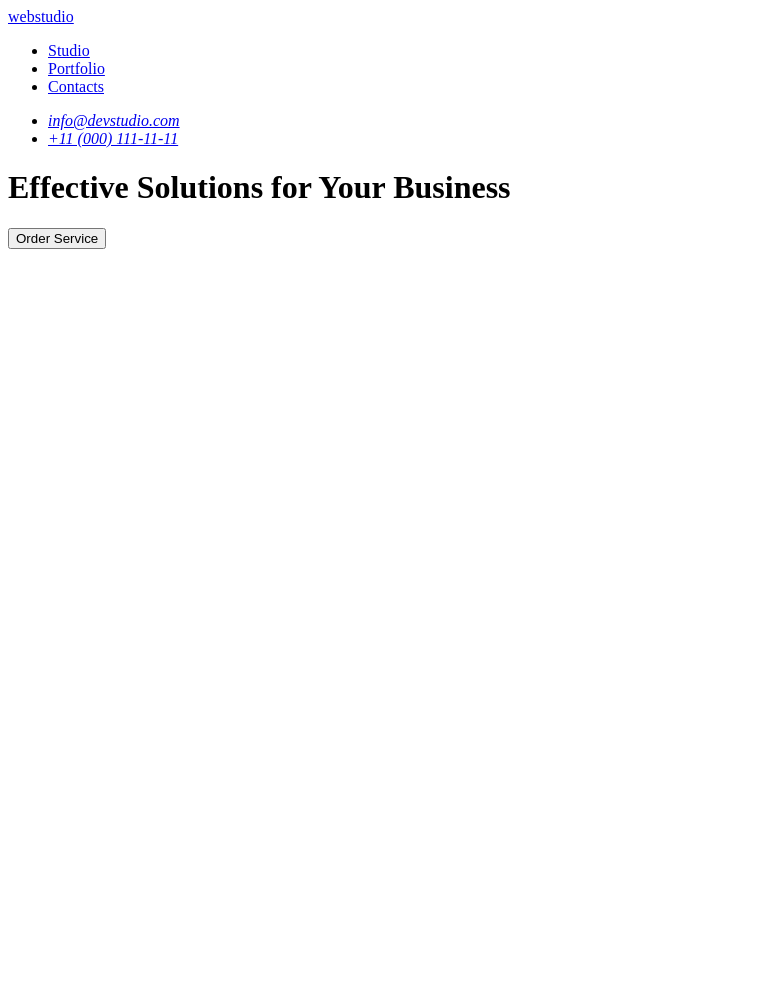
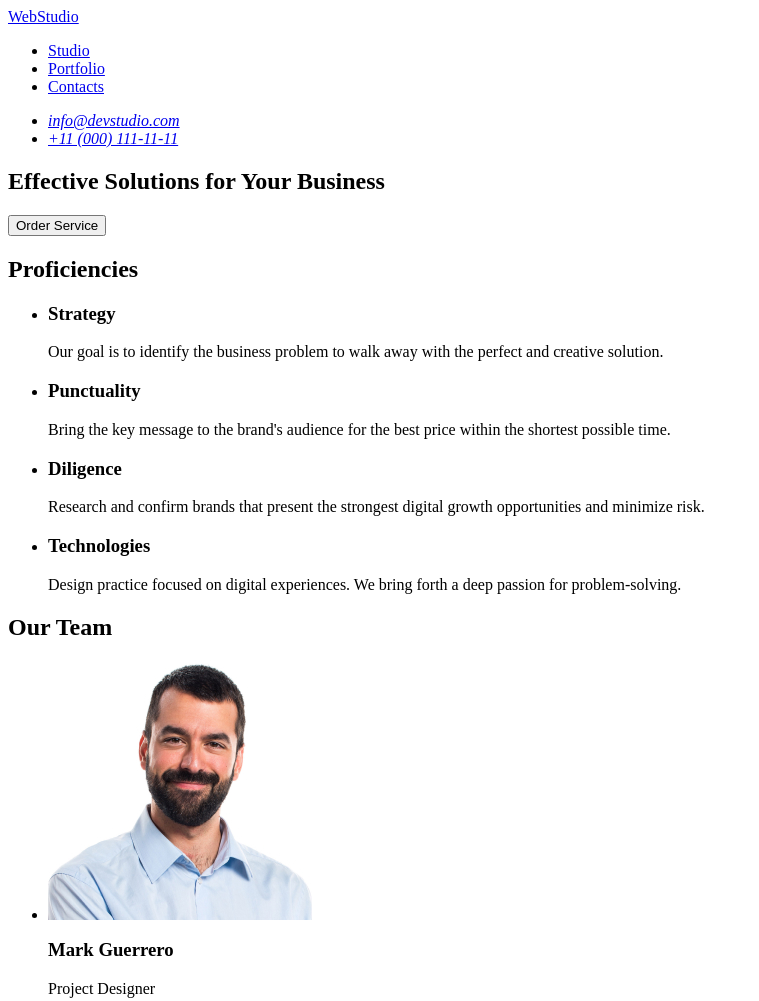
Before and after one commit to Avyphyr/goit-markup-hw-01, a plain HTML site: page index.html in a window 1280 px wide. Shown: the top 1001 px of the page, without its empty margins (0-759 px from the left). Before the commit the page ends 800 px from the top, so only its background shows below. Drawn offline with Linux system fonts and the light colour scheme.

Commit message:
finished main and footing, added sections to main, added images

```diff
--- a/index.html
+++ b/index.html
@@ -4,7 +4,7 @@
   </head>
   <body>
     <header>
-      <a href="/index.html">webstudio</a>
+      <a href="/index.html">WebStudio</a>
       <nav>
         <ul>
           <li>
@@ -26,9 +26,42 @@
       </address>
     </header>
     <main>
-      <h1>Effective Solutions for Your Business</h1>
-      <button type="button">Order Service</button>
+      <section><h1>Effective Solutions for Your Business</h1>
+      <button type="button">Order Service</button></section>
+      <section>
+        <h2>Proficiencies</h2>
+<ul>
+   <li>
+     <h3> Strategy </h3>
+     <p>Our goal is to identify the business
+problem to walk away with the perfect and creative solution. </p>
+    </li>
+    <li>
+     <h3> Punctuality </h3>
+     <p>Bring the key message to the brand's audience for the best price within the shortest possible time.</p>
+    </li>
+    <li>
+     <h3> Diligence </h3>
+     <p>Research and confirm brands that present the strongest digital growth opportunities and minimize risk.</p>
+    </li>
+    <li>
+     <h3> Technologies </h3>
+     <p>Design practice focused on digital experiences. We bring forth a deep passion for problem-solving.</p>
+    </li>
+      </section>
+      <section>
+        <h2>Our Team</h2>
+        <ul>
+          <li> <img src="/images/img (1).jpg" width=264px alt="photo of Mark Guerrero"> <h3>Mark Guerrero</h3> <p>Project Designer</p></li>
+          <li> <img src="/images/img (2).jpg" width=264px alt="photo of Tom Ford"> <h3>Tom Ford</h3> <p>Frontend Developer</p></li>
+          <li> <img src="/images/img (3).jpg" width=264px alt="photo of Camila Garcia"> <h3>Camila Garcia</h3> <p>Marketing</p></li>
+          <li> <img src="/images/img (4).jpg" width=264px alt="photo of Daniel Wilson"> <h3>Daniel Wilson</h3> <p>UI Designer</p></li>
+        </ul>
+      </section>
     </main>
-    <footer></footer>
+    <footer>
+      <a href="/index.html">WebStudio</a>
+      <p>Increase the flow of customers and sales for your business with digital marketing & growth solutions.</p>
+    </footer>
   </body>
 </html>
```
Also changed, not shown: images/img (1).jpg (added), images/img (2).jpg (added), images/img (3).jpg (added), images/img (4).jpg (added).
